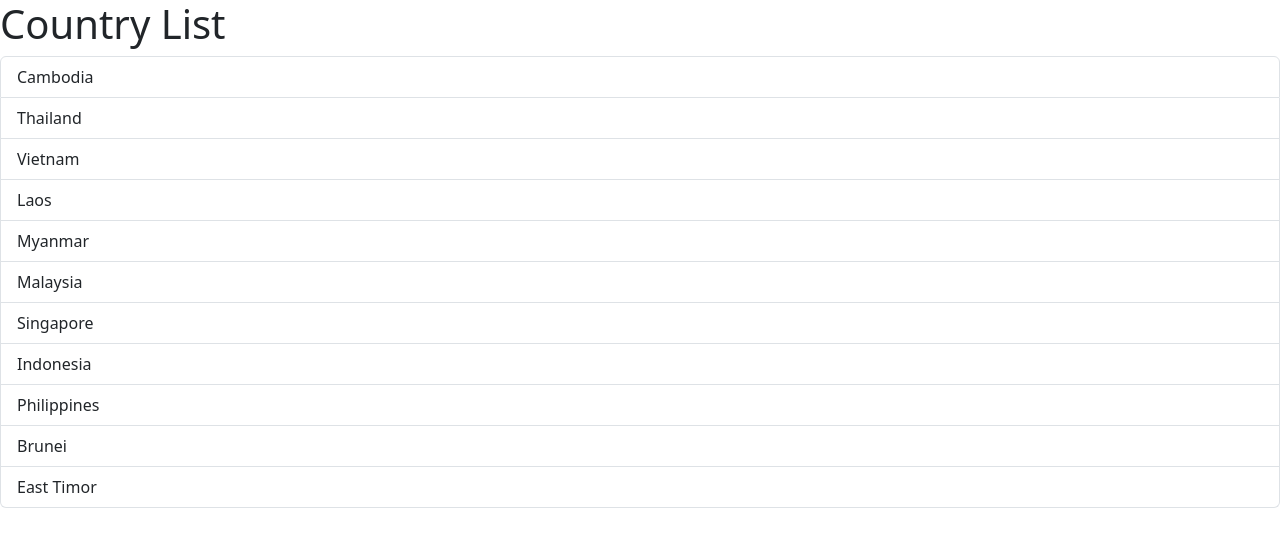
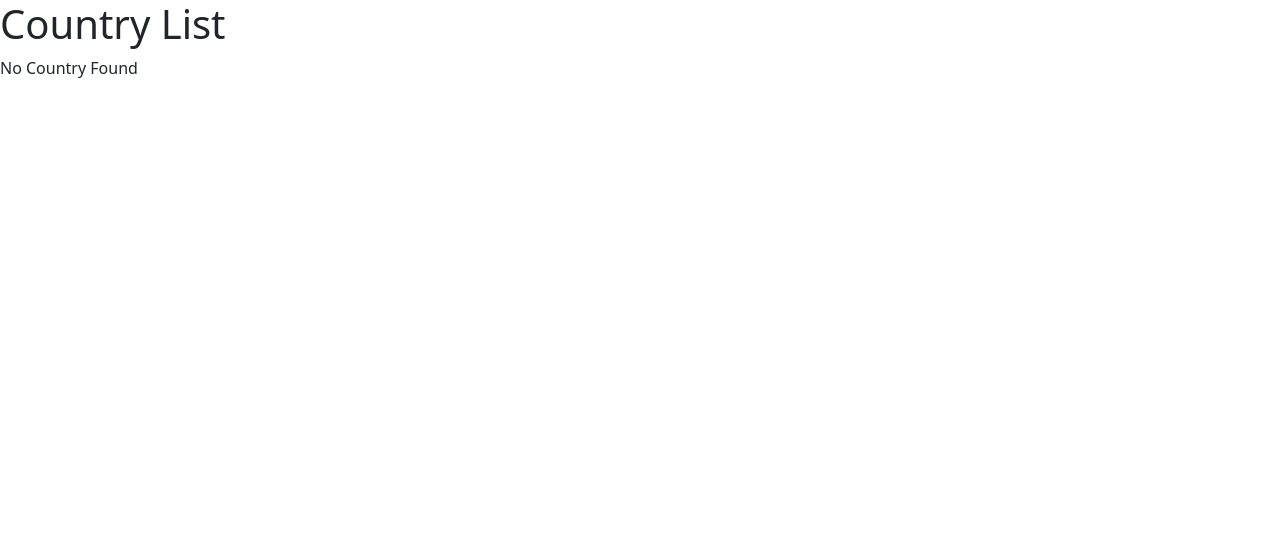
Before and after one commit to ThearaDawn/react-course, a React (Vite) app: page / in a window 1280 px wide. Shown: the top 546 px of the page. Built offline with nearby package versions, Linux system fonts and the light colour scheme.

Commit message:
Condition Rendering
Reassign empty list to countries for do condition DD

```diff
--- a/src/components/ListGroup.tsx
+++ b/src/components/ListGroup.tsx
@@ -1,5 +1,5 @@
 function ListGroup() {
-  const countries = [
+  let countries = [
     "Cambodia",
     "Thailand",
     "Vietnam",
@@ -13,9 +13,12 @@ function ListGroup() {
     "East Timor",
   ];
 
+  countries = [];
+
   return (
     <>
       <h1>Country List</h1>
+      {countries.length === 0 && <p>No Country Found</p>}
       <ul className="list-group">
         {countries.map((country, index) => (
           <li className="list-group-item" key={index}>
```
